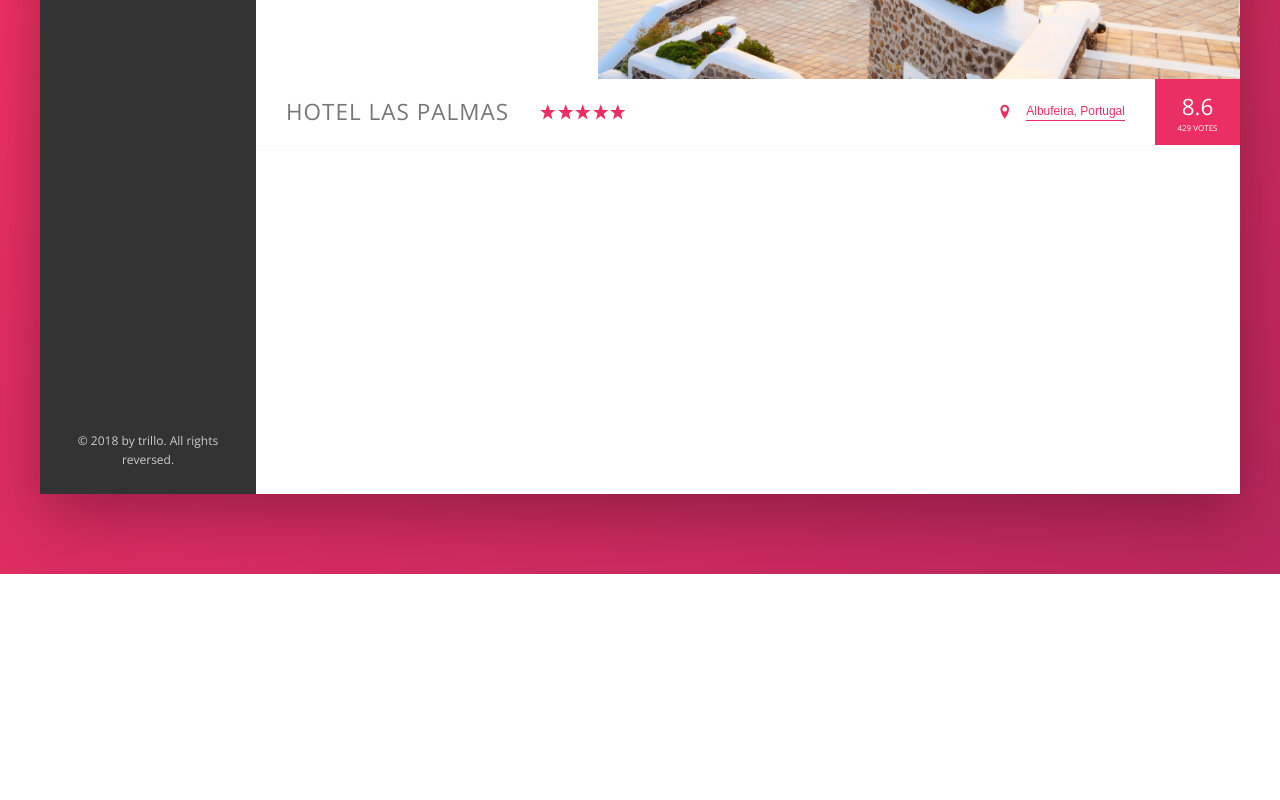
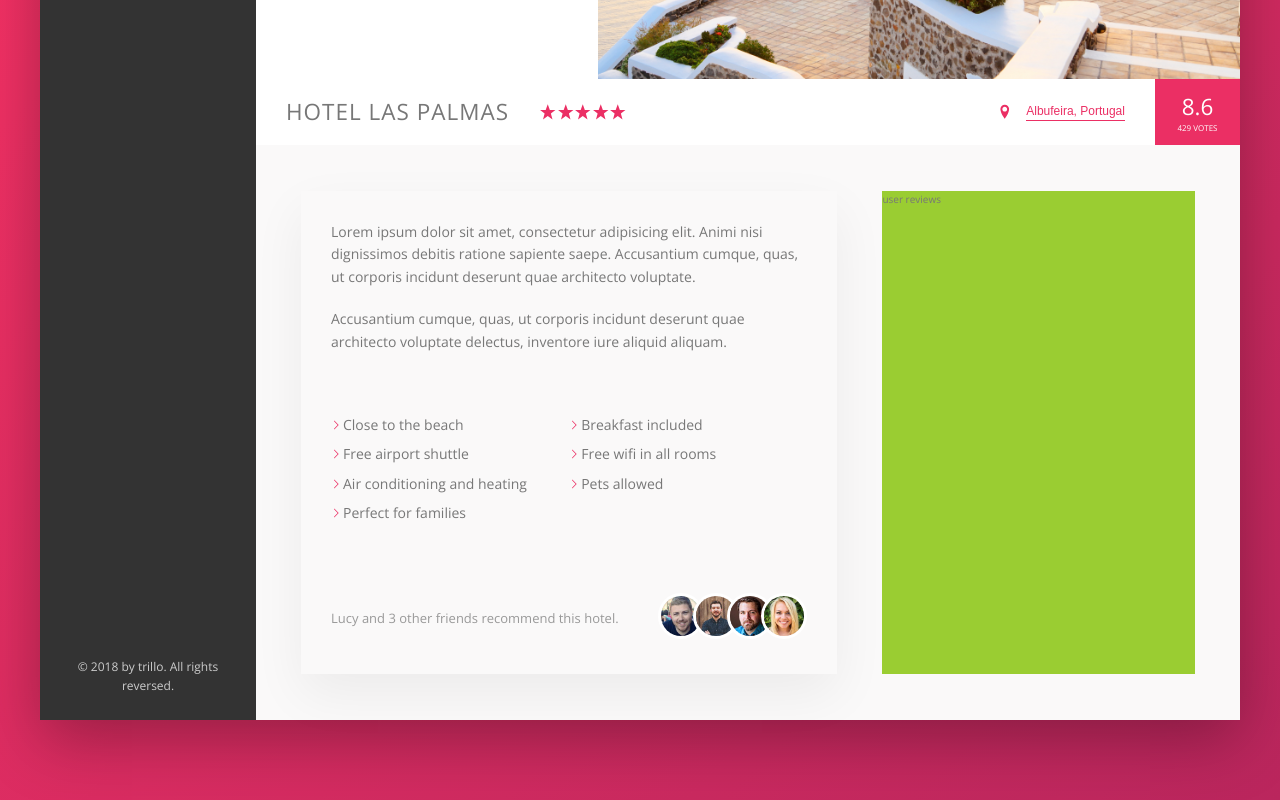
Before and after one commit to clairejing/udemy-css-trillo, a website: page index.html in a window 1280 px wide. Shown: the part 456-1256 px from the top of the page. Before the commit the page ends 1030 px from the top, so only its background shows below. Drawn offline with nearby package versions, Linux system fonts and the light colour scheme.

Commit message:
1.Continue to use flexbox, including flex-wrap to build a multi-column list 2.How and why to use CSS masks with mask-image and mask-size

```diff
--- a/index.html
+++ b/index.html
@@ -131,6 +131,40 @@
                             <div class="overview__rating-count">429 votes</div>
                         </div>
                     </div>
+
+                    <div class="detail">
+                        <div class="description">
+                            <p class="paragraph">
+                                Lorem ipsum dolor sit amet, consectetur adipisicing elit. Animi nisi dignissimos debitis ratione sapiente saepe. Accusantium cumque, quas, ut corporis incidunt deserunt quae architecto voluptate.
+                            </p>
+                            <p class="paragraph">
+                                Accusantium cumque, quas, ut corporis incidunt deserunt quae architecto voluptate delectus, inventore iure aliquid aliquam.
+                            </p>
+                            <ul class="list">
+                                <li class="list__item">Close to the beach</li>
+                                <li class="list__item">Breakfast included</li>
+                                <li class="list__item">Free airport shuttle</li>
+                                <li class="list__item">Free wifi in all rooms</li>
+                                <li class="list__item">Air conditioning and heating</li>
+                                <li class="list__item">Pets allowed</li>
+                                <li class="list__item">Perfect for families</li>
+                            </ul>
+                            <div class="recommend">
+                                <p class="recommend__count">
+                                    Lucy and 3 other friends recommend this hotel.
+                                </p>
+                                <div class="recommend__friends">
+                                    <img src="img/user-3.jpg" alt="Friend 1" class="recommend__photo">
+                                    <img src="img/user-4.jpg" alt="Friend 2" class="recommend__photo">
+                                    <img src="img/user-5.jpg" alt="Friend 3" class="recommend__photo">
+                                    <img src="img/user-6.jpg" alt="Friend 4" class="recommend__photo">
+                                </div>
+                            </div>
+                        </div>
+                        <div class="user-reviews">
+                            user reviews
+                        </div>
+                    </div>
                 </main>
             </div>
         </div>
--- a/sass/_base.scss
+++ b/sass/_base.scss
@@ -14,6 +14,9 @@
     --color-grey-dark-3: #999;
 
     --shadow-dark: 0 2rem 6rem rgba(0, 0, 0, .3);
+    --shadow-light: 0 2rem 5rem rgba(0, 0, 0, .06);
+
+    --line:  1px solid var(--color-grey-light-1);
 }
 
 
--- a/sass/_components.scss
+++ b/sass/_components.scss
@@ -209,7 +209,7 @@
 .overview {
     display: flex;
     align-items: center;
-    border-bottom: 1px solid var(--color-grey-light-1);
+    border-bottom: var(--line);
 
     &__heading {
         font-size: 2.25rem;
@@ -307,3 +307,80 @@
         box-shadow: none;
     }
 }
+
+
+////////////////////////////////////////
+// PARAGRAPH
+.paragraph:not(:last-of-type) {
+    margin-bottom: 2rem;
+}
+
+
+
+
+
+////////////////////////////////////////
+// LIST
+.list {
+    list-style: none;
+    margin: 3rem 0;
+    padding: 3rem 0;
+    border-top: var(--line);
+    border-bottom: var(--line);
+
+    display: flex;
+    flex-wrap: wrap;
+    &__item {
+        flex: 0 0 50%;
+        margin-bottom: .7rem;
+    }
+    &__item::before {
+        content: "";
+        display: inline-block;
+        height: 1rem;
+        width: 1rem;
+        margin-right: .2rem;
+
+        // older browsers, we cannot set the color of the svg here
+        // background-image: url(../img/chevron-thin-right.svg);
+        // background-size: cover;
+
+        // Newer Browsers -masks
+        background-color: var(--color-primary);
+        -webkit-mask-image: url(../img/chevron-thin-right.svg);
+        -webkit-mask-size: cover;
+        mask-image: url(../img/chevron-thin-right.svg);
+        mask-size: cover;
+    }
+}
+
+
+////////////////////////////////////////
+// RECOMMEND
+
+.recommend {
+    font-size: 1.3rem;
+    color: var(--color-grey-dark-3);
+
+    display: flex;
+    align-items: center;
+
+    &__count {
+        margin-right: auto;
+
+    }
+
+    &__friends {
+
+    }
+    &__photo {
+        box-sizing: content-box;
+        height: 4rem;
+        width: 4rem;
+        border-radius: 50%;
+        border: 3px solid #fff;
+        &:not(:last-child) {
+            margin-right: -1.5rem;
+        }
+    }
+}
--- a/sass/_layout.scss
+++ b/sass/_layout.scss
@@ -11,7 +11,7 @@
     font-size: 1.4rem;
     height: 7rem;
     background-color: #fff;
-    border-bottom: 1px solid var(--color-grey-light-1);
+    border-bottom: var(--line);
 
     display: flex;
     justify-content: space-between;
@@ -34,6 +34,24 @@
 .hotel-view {
     background-color: #fff;
     flex: 1;
+}
 
-    min-height: 80rem;
+.detail {
+    display: flex;
+    padding: 4.5rem;
+    background-color: var(--color-grey-light-1);
+    border-bottom: var(--line);
 }
+
+.description {
+    font-size: 1.4rem;
+    box-shadow: var(--shadow-light);
+    padding: 3rem;
+    flex: 0 0 60%;
+    margin-right: 4.5rem;
+}
+
+.user-reviews {
+    background-color: yellowgreen;
+    flex: 1;
+}
```
Also changed, not shown: css/style.css.
